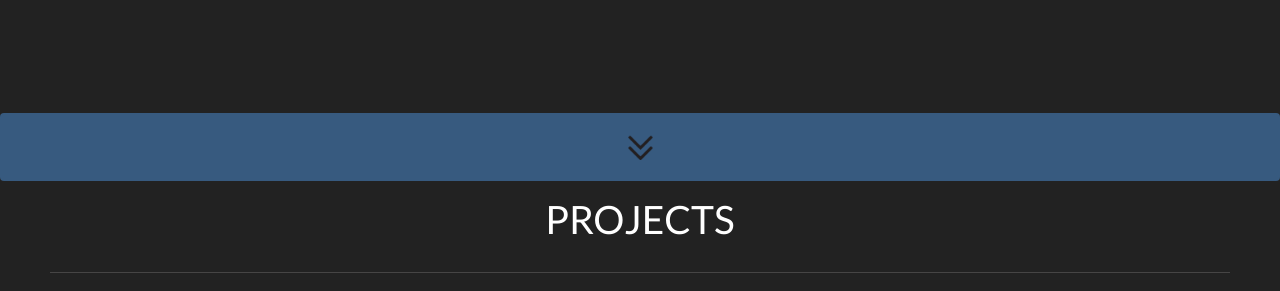
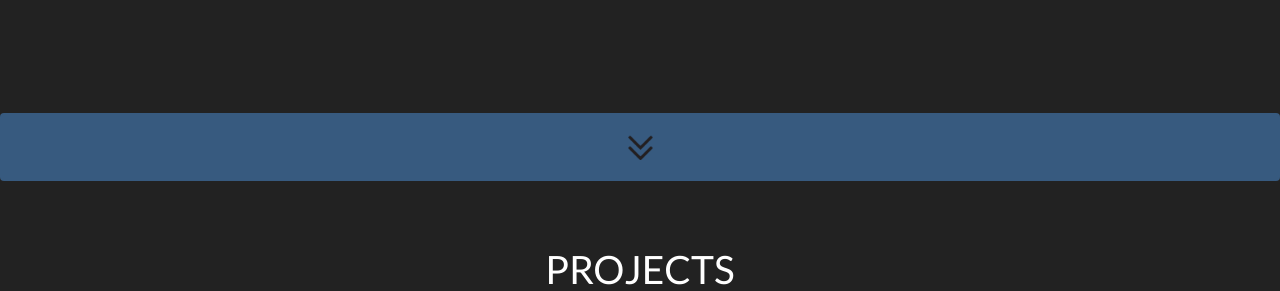
Before and after one commit to JustinHart90/personal-site, a website: page app/public/index.html in a window 1280 px wide. Shown: the part 619-910 px from the top of the page. Drawn offline with Linux system fonts and the light colour scheme; some packages are replaced by stand-ins of ours; files whose address does not match are found by name.

Commit message:
style and deploy

```diff
--- a/app/public/css/style.css
+++ b/app/public/css/style.css
@@ -77,6 +77,10 @@ div.parallax {
 section.projects  div img {
   position: absolute;
   bottom: -100px;
+}
+
+#projects {
+  padding-top: 5rem;
 }
 
 img.flip-icon {
```
Also changed, not shown: firebase.json, 1 other file.
